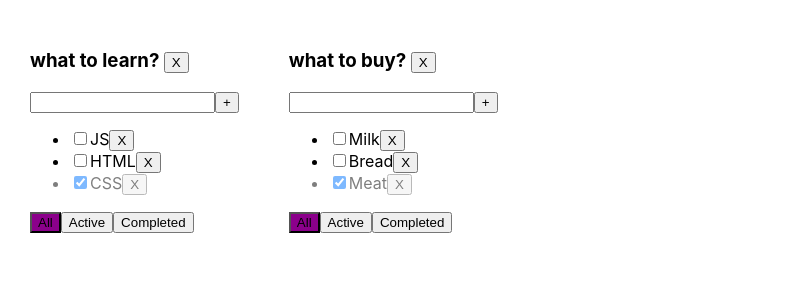
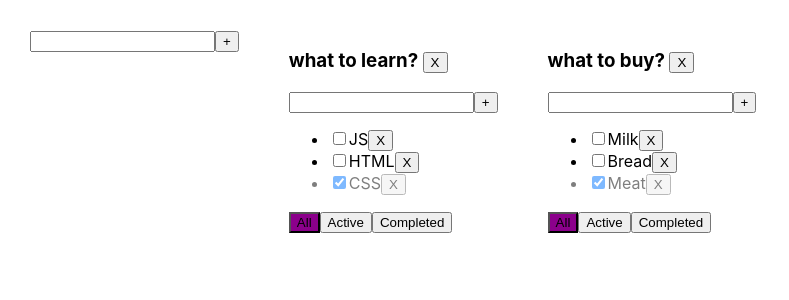
Before and after one commit to MaxFas/ToDoList, a React (Create React App) app: page / in a window 1280 px wide. Shown: the top 300 px of the page, without its empty margins (0-789 px from the left). Built offline with nearby package versions, Linux system fonts and the light colour scheme.

Commit message:
add components: 1) AddItemForm  - set data from input and button 2) EditableSpan - change title tasks

```diff
--- /dev/null
+++ b/src/AddItemForm.tsx
@@ -0,0 +1,43 @@
+import React, {useState, KeyboardEvent, ChangeEvent} from "react";
+
+type AddItemFormType = {
+    addItem: (title: string) => void
+}
+
+function AddItemForm(props: AddItemFormType) {
+    const [title, setTitle] = useState<string>('')
+    const [error, setError] = useState<boolean>(false)
+
+    const onChangeHandler = (event: ChangeEvent<HTMLInputElement>) => {
+        setTitle(event.currentTarget.value)
+        setError(false)
+    }
+
+    const onKeyPressAddItem = (e: KeyboardEvent<HTMLInputElement>) => {
+        if (e.key === 'Enter') {
+            addItem()
+        }
+    }
+
+    const addItem = () => {
+        const trimmedTitle = title.trim()
+        if (trimmedTitle) {
+            props.addItem(trimmedTitle)
+        } else {
+            setError(true)
+        }
+        setTitle('')
+    }
+    return (
+        <div>
+            <input value={title}
+                   onChange={onChangeHandler}
+                   onKeyPress={onKeyPressAddItem}
+                   className={error ? 'error': ''}/>
+            <button onClick={addItem}>+</button>
+            {error && <div className={'error-message'}>Title is required!</div>}
+        </div>
+    )
+}
+
+export default AddItemForm
--- a/src/App.tsx
+++ b/src/App.tsx
@@ -2,19 +2,18 @@ import React, {useState} from 'react';
 import './App.css';
 import TodoList from "./TodoList";
 import {v1} from "uuid";
+import AddItemForm from "./AddItemForm";
 
 export type TaskType = {
     title: string
     id: string
     isDone: boolean
 }
-
 type ToDoListType = {
     id: string
     title: string
     filter: FilterValuesType
 }
-
 type TasksStateType = {
     [key: string]: Array<TaskType>
 }
@@ -42,13 +41,10 @@ function App() {
             {id: v1(), title: 'Meat', isDone: true}]
     })
 
-
-
     function removeTask(taskId: string, toDoListID: string) {
         tasks[toDoListID] = tasks[toDoListID].filter(t => t.id !== taskId)
         setTasks({...tasks})
     }
-
     function addTask(title: string, toDoListID: string) {
         const newTask: TaskType = {
             id: v1(),
@@ -60,15 +56,19 @@ function App() {
         tasks[toDoListID] = [newTask, ...toDoListTasks]
         setTasks({...tasks})
     }
-
     function changeTaskStatus(taskID: string, isDone: boolean, toDoListID: string) {
         const task = tasks[toDoListID].find(t => t.id === taskID)
         if (task) {
             task.isDone = isDone
             setTasks({...tasks})
         }
+    }    function changeTaskTitle(taskID: string, newTitle: string, toDoListID: string) {
+        const task = tasks[toDoListID].find(t => t.id === taskID)
+        if (task) {
+            task.title = newTitle
+            setTasks({...tasks})
+        }
     }
-
     function changeFilter(newFilterValue: FilterValuesType, toDoListID: string) {
         const toDoList = toDoLists.find(tl => tl.id === toDoListID)
         if (toDoList) {
@@ -76,10 +76,15 @@ function App() {
             setToDoLists([...toDoLists])
         }
     }
-
     function removeToDoList(toDoListID: string) {
         setToDoLists(toDoLists.filter(tl=> tl.id!==toDoListID))
         delete tasks[toDoListID]
+    }
+    function addToDoList(title: string) {
+        const newToDoListID = v1()
+        const toDoList: ToDoListType = {id:newToDoListID,title, filter: "all"}
+        setToDoLists([...toDoLists, toDoList])
+        setTasks({...tasks, [newToDoListID]: []})
     }
 
 const toDoListItems = toDoLists.map(tl=> {
@@ -91,13 +96,15 @@ const toDoListItems = toDoLists.map(tl=> {
         tasksForToDoList = tasksForToDoList.filter(t => t.isDone)
     }
     return (
-        <TodoList removeToDoList={removeToDoList} toDoListID={tl.id} addTask={addTask} title={tl.title} tasks={tasksForToDoList} removeTask={removeTask}
+        <TodoList removeToDoList={removeToDoList} toDoListID={tl.id} addTask={addTask} title={tl.title}
+                  tasks={tasksForToDoList} removeTask={removeTask} changeTaskTitle={changeTaskTitle}
                   changeFilter={changeFilter} changeTaskStatus={changeTaskStatus} filter={tl.filter}/>
     )
 })
 
     return (
         <div className="App">
+            <AddItemForm addItem={addToDoList}/>
             {toDoListItems}
         </div>
     );
--- /dev/null
+++ b/src/EditableSpan.tsx
@@ -0,0 +1,13 @@
+import React, {useState, KeyboardEvent, ChangeEvent} from "react";
+
+type EditableSpanType = {
+    title: string
+}
+
+function EditableSpan (props: EditableSpanType) {
+    return (
+        <span>{props.title}</span>
+    )
+}
+
+export default EditableSpan
--- a/src/TodoList.tsx
+++ b/src/TodoList.tsx
@@ -1,5 +1,7 @@
 import React, {useState, KeyboardEvent, ChangeEvent} from "react";
 import {FilterValuesType, TaskType} from "./App";
+import AddItemForm from "./AddItemForm";
+import EditableSpan from "./EditableSpan";
 
 
 type TodoListPropsType = {
@@ -12,31 +14,13 @@ type TodoListPropsType = {
     addTask: (title: string, toDoListID: string) => void
     changeTaskStatus: (taskID: string, isDone: boolean, toDoListID: string) => void
     removeToDoList: (toDoListID: string) => void
+    changeTaskTitle: (taskID: string, newTitle: string, toDoListID: string) => void
 }
 
 function TodoList(props: TodoListPropsType) {
 
-    const [title, setTitle] = useState<string>('')
-    const [error, setError] = useState<boolean>(false)
+    const addTask = (title: string) => props.addTask(title, props.toDoListID)
 
-    const addTask = () => {
-        const trimmedTitle = title.trim()
-        if (trimmedTitle) {
-            props.addTask(trimmedTitle, props.toDoListID)
-        } else {
-            setError(true)
-        }
-     setTitle('')
-    }
-    const onKeyPressAddTask = (e: KeyboardEvent<HTMLInputElement>) => {
-        if (e.key === 'Enter') {
-            addTask()
-        }
-    }
-    const onChangeHandler = (event: ChangeEvent<HTMLInputElement>) => {
-        setTitle(event.currentTarget.value)
-        setError(false)
-    }
     const setAllFilter = () => props.changeFilter("all", props.toDoListID)
     const setActiveFilter = () => props.changeFilter("active", props.toDoListID)
     const setCompletedFilter = () => props.changeFilter("completed", props.toDoListID)
@@ -50,22 +34,16 @@ function TodoList(props: TodoListPropsType) {
             <li className={t.isDone? 'is-done': ''}>
                 <input type="checkbox" checked={t.isDone}
                 onChange={changeTaskStatus}/>
-                <span>{t.title}</span>
+                <EditableSpan title={t.title}/>
                 <button onClick={removeTask}>X</button>
             </li>
         )
     })
+
     return (
         <div>
             <h3>{props.title} <button onClick={removeToDoList}> X </button></h3>
-            <div>
-                <input value={title}
-                       onChange={onChangeHandler}
-                       onKeyPress={onKeyPressAddTask}
-                        className={error ? 'error': ''}/>
-                <button onClick={addTask}>+</button>
-                {error && <div className={'error-message'}>Title is required!</div>}
-            </div>
+            <AddItemForm addItem={addTask}/>
             <ul>
                 {tasks}
             </ul>
```
